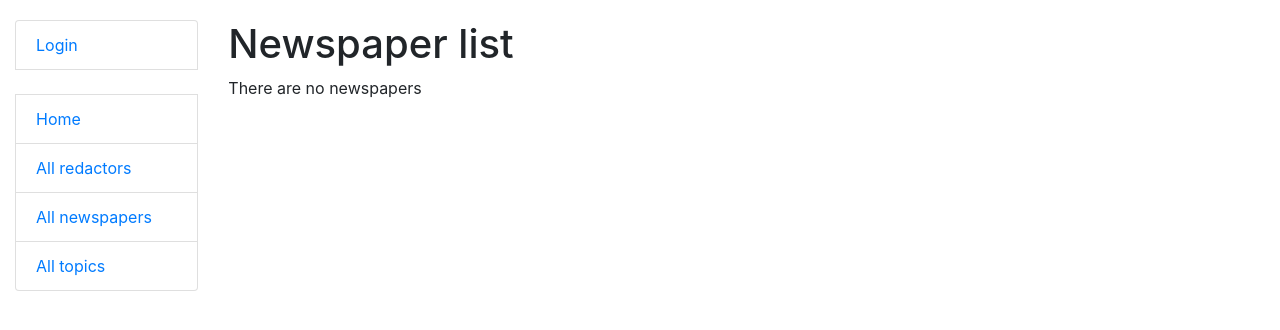
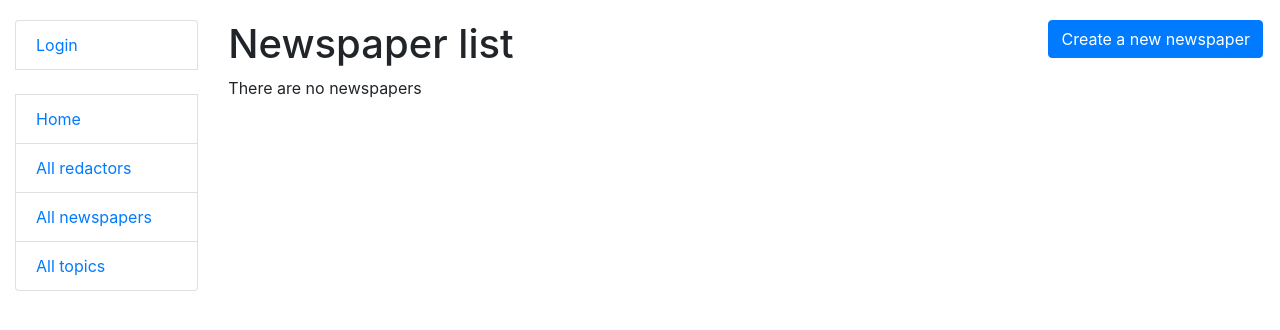
Before and after one commit to motivated2/newspaper-agency, a Django app: page /newspapers/ in a window 1280 px wide. Shown: the top 330 px of the page. Run offline with Django 5.2, Linux system fonts and the light colour scheme; data that the repository does not hold is empty.

Commit message:
added forms for newspaper, topic creation

```diff
--- a/newspaper/urls.py
+++ b/newspaper/urls.py
@@ -1,11 +1,14 @@
 from django.urls import path
 
-from newspaper.views import index, RedactorListView, TopicListView, NewspaperListView
+from newspaper.views import index, RedactorListView, TopicListView, NewspaperListView, NewspaperCreateView, \
+    TopicCreateView
 
 urlpatterns = [
     path('', index, name='index'),
     path('redactors/', RedactorListView.as_view(), name='redactors'),
     path('topics/', TopicListView.as_view(), name='topics'),
+    path('topics/create/', TopicCreateView.as_view(), name='topic-create'),
     path('newspapers/', NewspaperListView.as_view(), name='newspapers'),
+    path('newspapers/create/', NewspaperCreateView.as_view(), name='newspaper-create'),
 ]
 app_name = 'newspaper'
--- a/newspaper/views.py
+++ b/newspaper/views.py
@@ -1,7 +1,10 @@
 from django.contrib.auth.decorators import login_required
+from django.contrib.auth.mixins import LoginRequiredMixin
 from django.shortcuts import render
-from django.views.generic import ListView
+from django.urls import reverse_lazy
+from django.views.generic import ListView, CreateView
 
+from newspaper.forms import NewspaperForm
 from newspaper.models import Redactor, Topic, Newspaper
 
 
@@ -33,5 +36,17 @@ class TopicListView(ListView):
     model = Topic
 
 
+class TopicCreateView(CreateView):
+    model = Topic
+    fields = "__all__"
+    success_url = reverse_lazy("newspaper:topics")
+
+
 class NewspaperListView(ListView):
     model = Newspaper
+
+
+class NewspaperCreateView(LoginRequiredMixin, CreateView):
+    model = Newspaper
+    form_class = NewspaperForm
+    success_url = reverse_lazy("newspaper:newspapers")
--- a/static/css/styles.css
+++ b/static/css/styles.css
@@ -1,5 +1,10 @@
 body {
     margin-top: 20px;
+}
+
+.link-to-page {
+    float: right;
+    margin: 0 2px 0 2px;
 }
 
 .link-button {
--- a/templates/newspaper/newspaper_list.html
+++ b/templates/newspaper/newspaper_list.html
@@ -3,13 +3,20 @@
 {% block content %}
   <h1>
     Newspaper list
+    <a href="{% url 'newspaper:newspaper-create' %}" class="btn btn-primary link-to-page">
+      Create a new newspaper
+    </a>
   </h1>
   {% if newspaper_list %}
     <ul>
       {% for newspaper in newspaper_list %}
         <h2>{{ newspaper.title }}</h2>
+        <a>{{ newspaper.topic }}</a>
         <p>
-          Published on {{ newspaper.published_date }} by {{ newspaper.publishers.name }}
+          Published on {{ newspaper.published_date }} by
+          {% for publisher in newspaper.publishers.all %}
+            {{ publisher.username }}
+          {% endfor %}
         </p>
         <p>
           {{ newspaper.content }}
--- a/templates/newspaper/redactor_list.html
+++ b/templates/newspaper/redactor_list.html
@@ -20,7 +20,7 @@
         <td>{{ redactor.username }} {% if user == redactor %} (Me){% endif %}</td>
         <td>{{ redactor.first_name }}</td>
         <td>{{ redactor.last_name }}</td>
-        <td>{{ redactor.license_number }}</td>
+        <td>{{ redactor.years_of_experience }}</td>
       </tr>
     {% endfor %}
 
--- a/templates/newspaper/topic_list.html
+++ b/templates/newspaper/topic_list.html
@@ -3,6 +3,9 @@
 {% block content %}
   <h1>
     Topic list
+    <a href="{% url 'newspaper:topic-create' %}" class="btn btn-primary link-to-page">
+      Add a new topic
+    </a>
   </h1>
   {% if topic_list %}
     <ul>
```
Also changed, not shown: newspaper/forms.py (added, +9 -0 lines), templates/newspaper/newspaper_form.html (added, +12 -0 lines), templates/newspaper/topic_form.html (added, +12 -0 lines).
